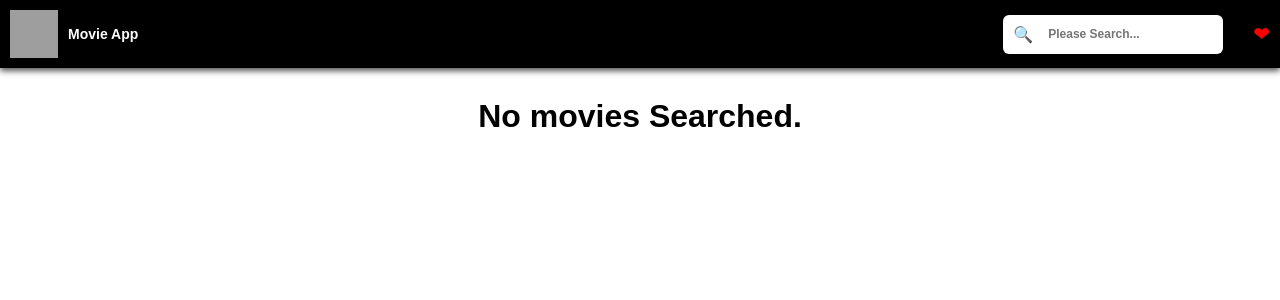
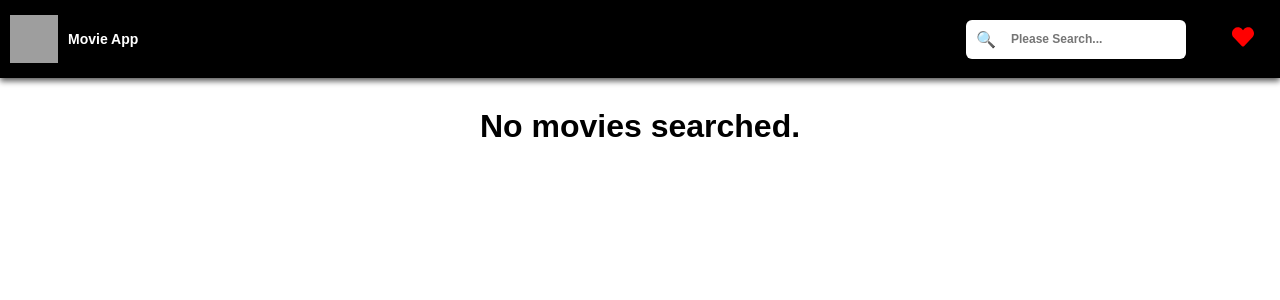
Before and after one commit to kartiktyaagi/movie-app, a React (Create React App) app: page / in a window 1280 px wide. Shown: the top 300 px of the page. Built offline with nearby package versions, Linux system fonts and the light colour scheme; grey boxes are pictures that could not be loaded.

Commit message:
styling changes

```diff
--- a/package.json
+++ b/package.json
@@ -9,6 +9,7 @@
     "axios": "^1.6.7",
     "react": "^18.2.0",
     "react-dom": "^18.2.0",
+    "react-icons": "^5.0.1",
     "react-router-dom": "^6.22.0",
     "react-scripts": "5.0.1",
     "web-vitals": "^2.1.4"
--- a/public/index.html
+++ b/public/index.html
@@ -5,10 +5,7 @@
         <link rel="icon" href="%PUBLIC_URL%/favicon.ico" />
         <meta name="viewport" content="width=device-width, initial-scale=1" />
         <meta name="theme-color" content="#000000" />
-    <meta
-      name="description"
-      content="Web site created using create-react-app"
-    />
+        <meta name="description" content="Web site created using create-react-app" />
         <link rel="apple-touch-icon" href="%PUBLIC_URL%/logo192.png" />
         <!--
       manifest.json provides metadata used when your web app is installed on a
@@ -24,7 +21,7 @@
       work correctly both with client-side routing and a non-root public URL.
       Learn how to configure a non-root public URL by running `npm run build`.
     -->
-    <title>React App</title>
+        <title>Movie App</title>
     </head>
     <body>
         <noscript>You need to enable JavaScript to run this app.</noscript>
@@ -38,6 +35,5 @@
 
       To begin the development, run `npm start` or `yarn start`.
       To create a production bundle, use `npm run build` or `yarn build`.
-    -->
-  </body>
+    --></body>
 </html>
--- a/src/App.css
+++ b/src/App.css
@@ -9,3 +9,12 @@
     gap: 25px;
     justify-content: center;
 }
+
+.errorIcon {
+    color: red;
+    margin: 10px;
+}
+.errorHeading {
+    display: flex;
+    align-items: center;
+}
--- a/src/App.js
+++ b/src/App.js
@@ -1,14 +1,15 @@
 import React, { useState, useEffect, useMemo, useCallback } from 'react';
+import { BrowserRouter as Router, Route, Routes, Navigate } from 'react-router-dom';
 import axios from 'axios';
-import { BrowserRouter as Router, Route, Routes, Navigate } from 'react-router-dom';
+import { MdError } from "react-icons/md";
+
 import Header from './components/header';
 import Card from './components/card';
 import MovieDetail from './components/movieDetail';
+
+import { useDebounce, API_KEY, API_HEADER } from './utils';
+
 import './App.css';
-import { useDebounce } from './utils';
-
-export const API_KEY = "b5abe711";
-const API_URL = (searchString) => `https://www.omdbapi.com/?s=${searchString}&apikey=${API_KEY}`;
 
 const App = () => {
   const [searchQuery, setSearchQuery] = useState("");
@@ -20,6 +21,7 @@ const App = () => {
     const storedFavorites = localStorage.getItem('favorites');
     return storedFavorites ? JSON.parse(storedFavorites) : [];
   });
+  const API_URL = (searchString) => `${API_HEADER}?s=${searchString}&apikey=${API_KEY}`;
 
   useEffect(() => {
     const fetchData = async () => {
@@ -56,7 +58,6 @@ const App = () => {
     }
   }, [debouncedSearchQuery]);
 
-
   useEffect(() => {
     localStorage.setItem('favorites', JSON.stringify(favorites));
   }, [favorites]);
@@ -85,7 +86,18 @@ const App = () => {
         />
       ));
     } else {
-      return <h1>{error ? `API ERROR: ${error}` : 'No movies Searched.'}</h1>;
+      return (
+        <h1 className='errorHeading'>
+          {error ? (
+            <>
+              <MdError className='errorIcon' /> API ERROR: {error}
+            </>
+          ) : (
+            'No movies searched.'
+          )}
+        </h1>
+      );
+
     }
   }, [loading, movieList, error, favorites, toggleFavorite]);
 
@@ -93,7 +105,6 @@ const App = () => {
     if (favorites.length === 0) {
       return <h2>No favorite movies added yet.</h2>;
     }
-
     return favorites.map((movie) => (
       <Card
         key={movie.imdbID}
@@ -107,7 +118,7 @@ const App = () => {
   return (
     <Router>
       <div className="App">
-        <Header onTextChange={(e) => setSearchQuery(e.target.value)} searchQuery={searchQuery} />
+        <Header favorites={favorites} onTextChange={(e) => setSearchQuery(e.target.value)} searchQuery={searchQuery} />
         <div className="movieListContainer">
           <Routes>
             <Route path="/" element={renderMovieList} />
--- a/src/components/card/index.css
+++ b/src/components/card/index.css
@@ -11,7 +11,7 @@
     height: 362px;
 }
 .movieName {
-    font-size: 20px;
+    font-size: 14px;
     font-weight: 600;
     color: black;
     margin: 15px 0;
@@ -40,14 +40,23 @@
     color: inherit;
 }
 
-.favContainer {
+.favIconContainer {
     display: flex;
     justify-content: space-between;
     align-items: center;
 }
-.heartIcon {
-    font-size: 20px;
+
+.whishlist {
+    display: flex;
+    font-size: 16px;
+    align-items: center;
+}
+.wishlistHeart {
+    margin-right: 6px;
 }
 .favorite {
     color: red;
 }
+.wishlistText {
+    margin-bottom: 3px;
+}
--- a/src/components/card/index.js
+++ b/src/components/card/index.js
@@ -1,23 +1,28 @@
 import React, { useCallback } from 'react';
 import { Link } from 'react-router-dom';
+import { FaHeart } from "react-icons/fa";
+
 import './index.css';
 
-const Card = ({ movie, toggleFavorite, isFavorite, setSearchQuery }) => {
+const Card = ({ movie, toggleFavorite, isFavorite }) => {
+    const { Title, Year, imdbID, Type, Poster } = movie;
+
     const handleToggleFavorite = useCallback((e) => {
         e.preventDefault();
         toggleFavorite(movie);
-        e.stopPropagation();
     }, [movie, toggleFavorite]);
-
-    const { Title, Year, imdbID, Type, Poster } = movie;
 
     return (
         <Link to={`/movie/${imdbID}`} className="linkStyle">
             <div className="cardContainer">
                 <img className='coverImage' src={Poster} alt={Title} />
-                <div className="favContainer">
+                <div className="favIconContainer">
                     <h1 className='movieName'>{Title}</h1>
-                    <p onClick={handleToggleFavorite} className={`heartIcon ${isFavorite ? 'favorite' : ''}`}>&#10084;</p>
+                    <div onClick={handleToggleFavorite} className={`whishlist `}>
+                        <p className={`wishlistHeart ${isFavorite ? 'favorite' : ''}`}><FaHeart /></p>
+                        <p className='wishlistText'>{isFavorite ? 'Remove' : 'Wishlist'}</p>
+                    </div>
+
                 </div>
 
                 <div className='infoContainer'>
--- a/src/components/header/index.css
+++ b/src/components/header/index.css
@@ -48,16 +48,33 @@
     display: flex;
     align-items: center;
     text-decoration: none;
+    flex: 5;
 }
 
-.favContainer {
+.favHeaderContainer {
     display: flex;
     align-items: center;
+    justify-content: flex-end;
+    flex: 1;
 }
 
 .favIcon {
-    margin: 0 10px;
-    text-decoration: none;
-    color: red;
-    font-size: 20px;
+    margin: 26px;
 }
+.heartIcon {
+    position: relative;
+    color: #ff0000;
+    font-size: 22px;
+}
+.counter {
+    position: absolute;
+    top: 0;
+    right: 0;
+    background-color: #ff0000;
+    color: #ffffff;
+    border-radius: 50%;
+    padding: 4px 6px;
+    font-size: 12px;
+    margin-top: 12px;
+    margin-right: 12px;
+}
--- a/src/components/header/index.js
+++ b/src/components/header/index.js
@@ -1,8 +1,10 @@
-import React, { useCallback } from "react";
+import React from "react";
+import { Link, useLocation } from "react-router-dom";
+import { FaHeart } from "react-icons/fa";
+
 import './index.css';
-import { Link, useLocation } from "react-router-dom";
 
-const Header = ({ onTextChange, searchQuery }) => {
+const Header = ({ onTextChange, searchQuery, favorites }) => {
     const { pathname } = useLocation();
 
     const handleInputChange = (e) => {
@@ -15,14 +17,20 @@ const Header = ({ onTextChange, searchQuery }) => {
                 <img className="headerIcon" src="https://cdn-icons-png.flaticon.com/512/2798/2798007.png" alt="Movie App Icon" />
                 <h1 className="headerTitle">Movie App</h1>
             </Link>
-            <div className="favContainer">
+            <div className="favHeaderContainer">
                 {pathname === '/' &&
                     <div className="searchBox">
                         <span role="img" aria-label="search-icon">🔍</span>
                         <input onChange={handleInputChange} value={searchQuery} type="text" className="searchInput" placeholder="Please Search..." />
                     </div>
                 }
-                <Link className="favIcon" to='/favorites'>&#10084;</Link>
+                <Link to='/favorites' className="favLink">
+                    <div className="favIcon">
+                        <FaHeart className="heartIcon" />
+                        {favorites.length > 0 && <p className="counter">{favorites.length}</p>}
+                    </div>
+                </Link>
+
             </div>
         </div>
     );
--- a/src/components/movieDetail/index.js
+++ b/src/components/movieDetail/index.js
@@ -1,32 +1,40 @@
-import React, { useEffect, useState, useMemo } from 'react';
+import React, { useEffect, useState } from 'react';
 import { useParams } from 'react-router-dom';
 import axios from 'axios';
+
+import { API_HEADER, API_KEY } from '../../utils';
+
 import './index.css';
-import { API_KEY } from '../../App';
 
 const MovieDetail = () => {
-    const [movieInfo, setMovieInfo] = useState(null);
+    const [movieInfo, setMovieInfo] = useState({});
+    const [loading, setLoading] = useState(false);
     const { id } = useParams();
-    const API_URL = useMemo(() => `https://www.omdbapi.com/?i=${id}&apikey=${API_KEY}`, [id]);
+    const { Title = 'N/A', Poster, Ratings = [], imdbVotes = 'N/A', Runtime = 'N/A', Released = 'N/A', Actors = 'N/A', Plot = 'N/A' } = movieInfo || {};
 
     useEffect(() => {
         const fetchMovieDetails = async () => {
+            if (!id) return;
+
+            const API_URL = `${API_HEADER}?i=${id}&apikey=${API_KEY}`;
             try {
+                setLoading(true);
                 const response = await axios.get(API_URL);
                 setMovieInfo(response.data);
             } catch (error) {
                 console.error('Error fetching movie details:', error);
+            } finally {
+                setLoading(false);
             }
         };
 
         fetchMovieDetails();
-    }, [API_URL]);
+    }, [id]);
 
-    if (!movieInfo) {
+    if (loading) {
         return <div className="loading">Loading...</div>;
     }
 
-    const { Title = 'N/A', Poster, Ratings = [], imdbVotes = 'N/A', Runtime = 'N/A', Released = 'N/A', Actors = 'N/A', Plot = 'N/A' } = movieInfo;
 
     return (
         <div className="movieDetails">
--- a/src/utils.js
+++ b/src/utils.js
@@ -13,3 +13,7 @@ export const useDebounce = (value, delay) => {
 
     return debounceValue;
 };
+
+
+export const API_KEY = "b5abe711";
+export const API_HEADER = 'https://www.omdbapi.com/'
```
Also changed, not shown: 1 other file (tests, documents, lock files or other folders). Lines whose indentation alone changed are shown as unchanged.
